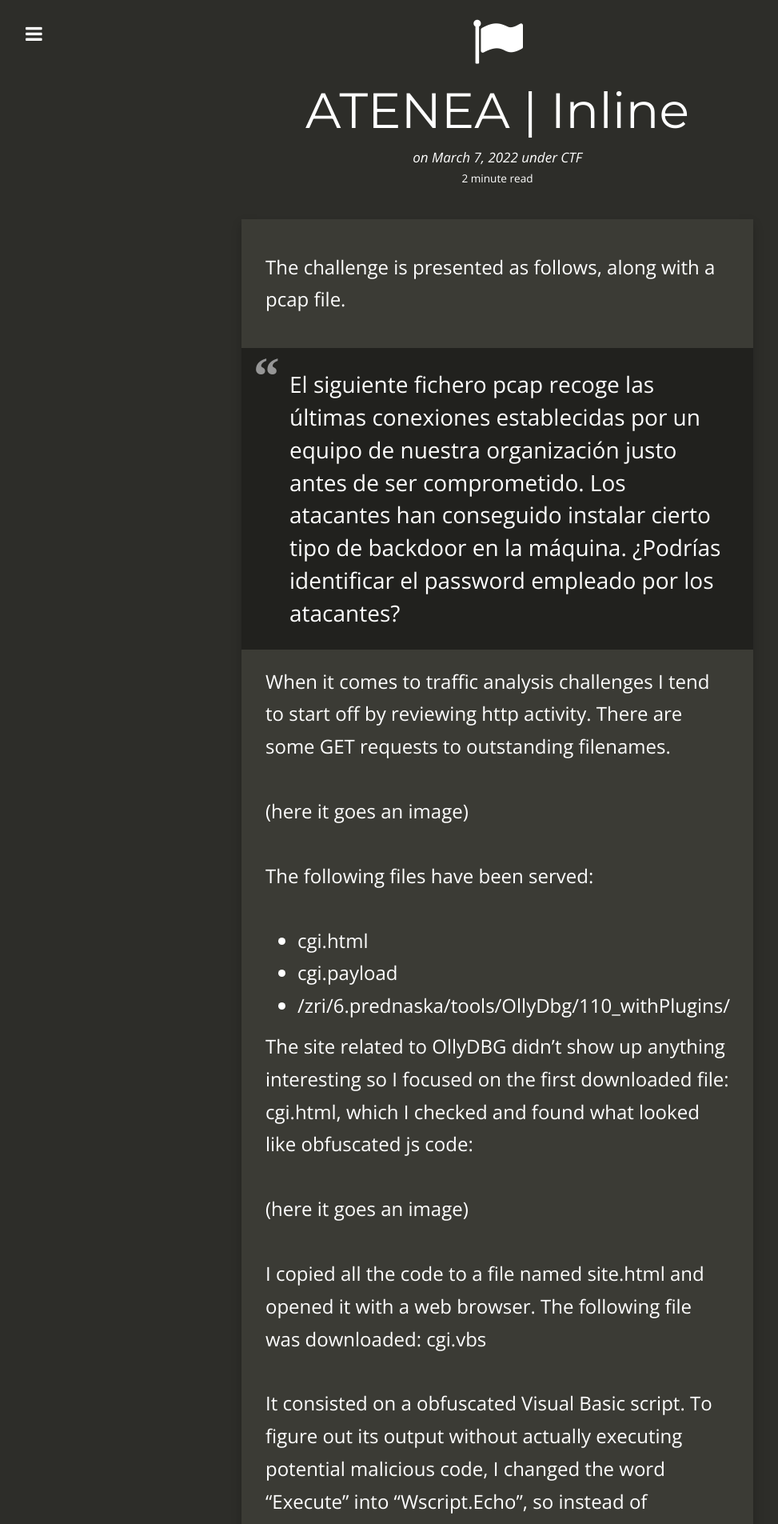
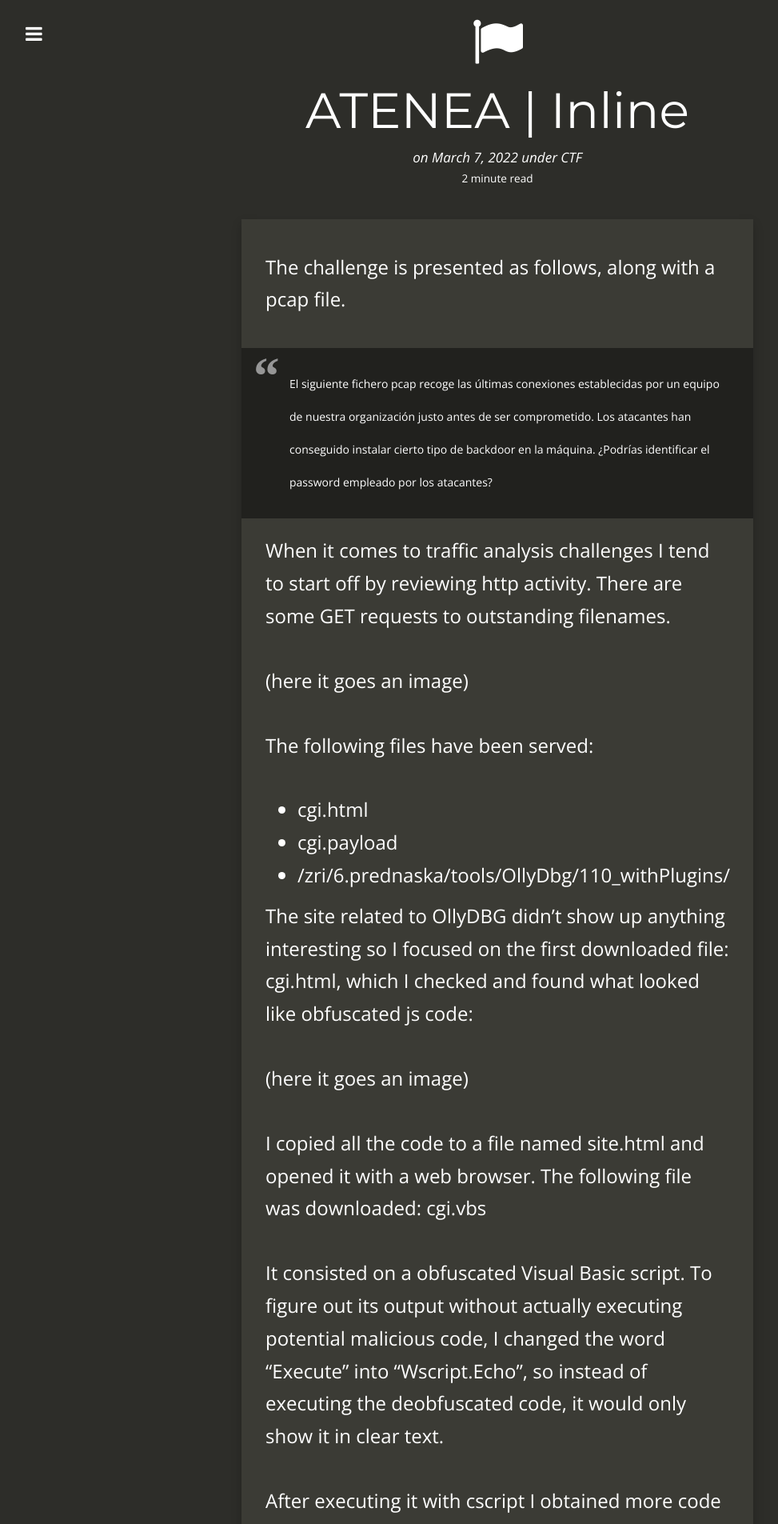
Before and after one commit to Andreasrn/Andreasrn.github.io, a Jekyll site: the page built from _posts/2022-03-07-ATENEA CTF - Inline.md, in a window 1280 px wide. Shown: the top 1905 px of the page at 80% size, without its empty margins (18-991 px from the left). Built offline with Jekyll 4.4.1, drawn with Linux system fonts in a browser that asks for light colours; nearby versions of some CDN libraries.

Commit message:
change font size

```diff
--- a/css/style.scss
+++ b/css/style.scss
@@ -604,7 +604,7 @@ ul {
 				color: white;
 				box-sizing: content-box;
 				border: none;
-				font-size: 28px;
+				font-size: 14px;
 
 				@media (min-width: $screen-sm-min) {
 					margin-left: -30px;
```
